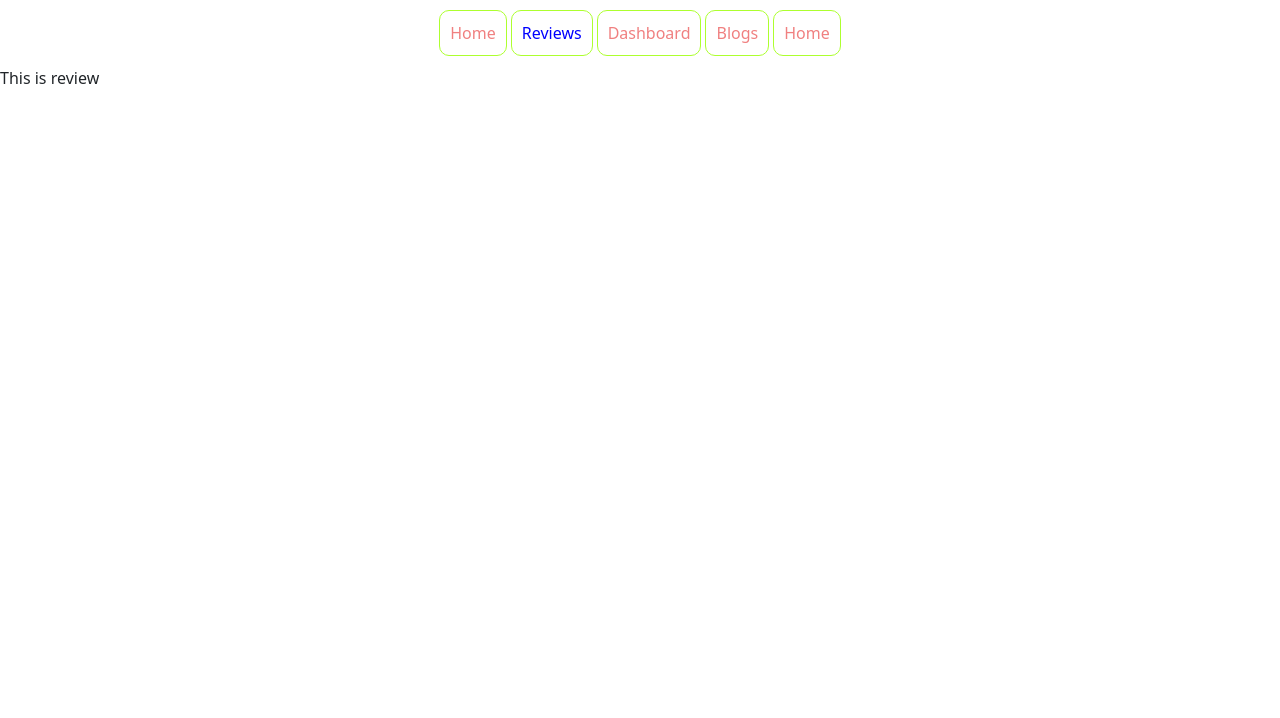
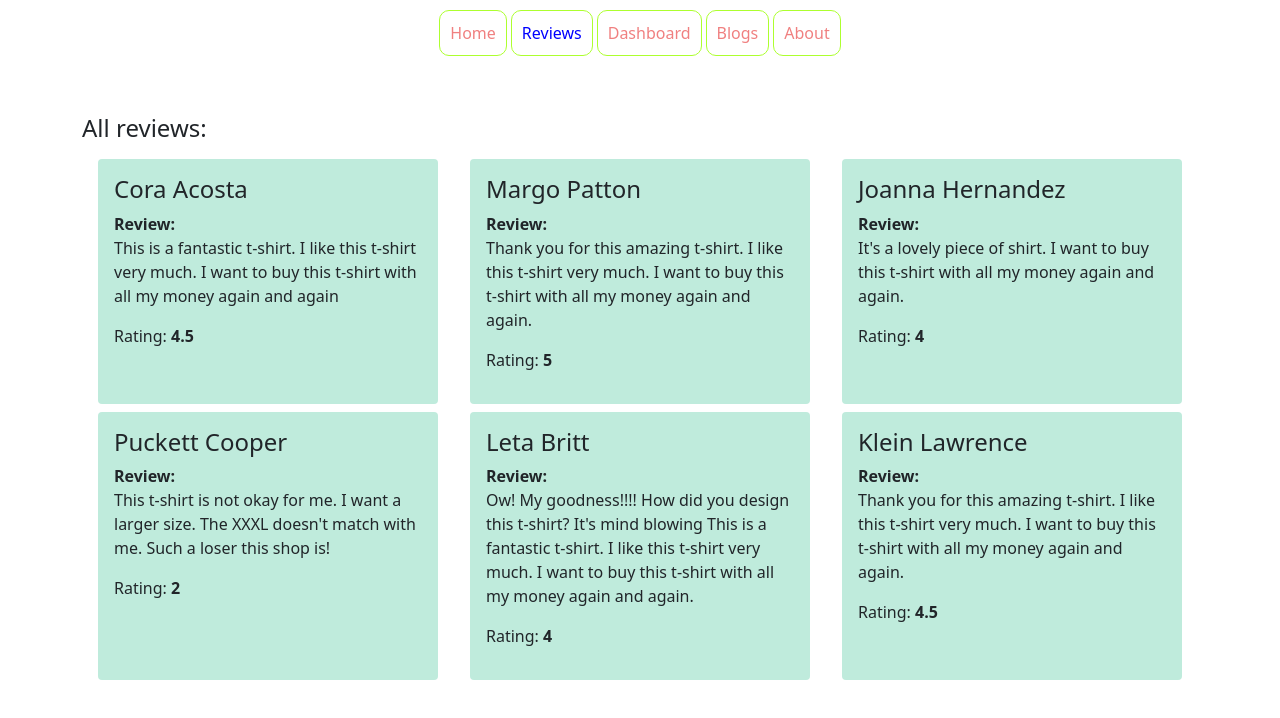
Before and after one commit to NirabHossain/product-analysis, a React (Create React App) app: page /reviews in a window 1280 px wide. Shown: the top 718 px of the page. Built offline with nearby package versions, Linux system fonts and the light colour scheme.

Commit message:
review page added

```diff
--- /dev/null
+++ b/public/reviews.json
@@ -0,0 +1,44 @@
+[
+  {
+    "_id": "624a0cb549182fade62a0311",
+    "index": 0,
+    "rating": 4.5,
+    "name": "Cora Acosta",
+    "review": "This is a fantastic t-shirt. I like this t-shirt very much. I  want to buy this t-shirt with all my money again and again\r\n"
+  },
+  {
+    "_id": "624a0cb5ef0ecb11c4c9fce7",
+    "index": 1,
+    "rating": 5,
+    "name": "Margo Patton",
+    "review": "Thank you for this amazing t-shirt. I like this t-shirt very much. I  want to buy this t-shirt with all my money again and again.\r\n"
+  },
+  {
+    "_id": "624a0cb5bf2c0f7c3beef7d7",
+    "index": 2,
+    "rating": 4,
+    "name": "Joanna Hernandez",
+    "review": "It's a lovely piece of shirt. I  want to buy this t-shirt with all my money again and again.\r\n"
+  },
+  {
+    "_id": "624a0cb592bc4cad4062b163",
+    "index": 3,
+    "rating": 2,
+    "name": "Puckett Cooper",
+    "review": "This t-shirt is not okay for me. I want a larger size. The XXXL doesn't match with me. Such a loser this shop is!\r\n"
+  },
+  {
+    "_id": "624a0cb53800b893d2e91c4b",
+    "index": 4,
+    "rating": 4,
+    "name": "Leta Britt",
+    "review": "Ow! My goodness!!!! How did you design this t-shirt? It's mind blowing This is a fantastic t-shirt. I like this t-shirt very much. I  want to buy this t-shirt with all my money again and again.\r\n"
+  },
+  {
+    "_id": "624a0cb50f4f66cd40a23477",
+    "index": 5,
+    "rating": 4.5,
+    "name": "Klein Lawrence",
+    "review": "Thank you for this amazing t-shirt. I like this t-shirt very much. I  want to buy this t-shirt with all my money again and again.\r\n"
+  }
+]
--- a/src/components/About/About.js
+++ b/src/components/About/About.js
@@ -2,9 +2,9 @@ import React from 'react';
 
 const About = () => {
     return (
-        <div className='text-center'>
-            <h1>My First Bootstrap Page</h1>
-            <p>Resize this responsive page to see the effect!</p>
+        <div className='text-center mt-5'>
+
+            <h1>This is all about the website</h1>
         </div>
     );
 };
--- a/src/components/Header/Header.js
+++ b/src/components/Header/Header.js
@@ -9,7 +9,7 @@ const Header = () => {
             <CustomLink to="/reviews">Reviews</CustomLink>
             <CustomLink to="/dashboard">Dashboard</CustomLink>
             <CustomLink to="blogs">Blogs</CustomLink>
-            <CustomLink to="about">Home</CustomLink>
+            <CustomLink to="about">About</CustomLink>
         </nav>
     );
 };
--- a/src/components/Home/Home.js
+++ b/src/components/Home/Home.js
@@ -1,10 +1,44 @@
 import React from 'react';
+import { Link } from 'react-router-dom';
+import useReviews from '../../hooks/useReviews';
+import Review from '../Review/Review';
+import shirt from './shirt.jpg';
+import './home.css';
+const Home = () => {
+    const [reviews] = useReviews();
+    // First 3 reviews
+    const users3 = reviews.slice(0, 3);
+    return (
+        <div className=" my-5 container ">
+            <div className='d-flex justify-content-around '>
+                <div>
+                    <h1>Heavy Metal <span style={{ color: "coral" }}>Store</span></h1>
+                    <p className='mt-5'>Get your favorite shirt now. Customize your taste</p>
+                    <p><strong>Try free for this month</strong></p>
+                </div>
+                <div className='w-75' >
+                    <img src={shirt} width="100%" alt="A t-shirt" />
+                </div>
+            </div>
 
-const Home = () => {
-    return (
-        <div>
-            This is home
+            <div>
+                <h3 className=' mt-5 text-center'>Customer Reviews</h3>
+                <div className='reviews d-md-grid mt-5'>
+                    {
+                        users3.map(user => <Review user={user}></Review>)
+                    }
+                </div>
+            </div>
+
+
+
+
+            <div className='text-center mt-5'>
+                <button type="submit" className='btn btn-secondary review-button'><Link to="/reviews" >See All Reviews</Link></button>
+            </div>
+
         </div>
+
     );
 };
 
--- /dev/null
+++ b/src/components/Home/home.css
@@ -0,0 +1,4 @@
+.review-button>*{
+    text-decoration: none;
+    color: white;
+}
--- /dev/null
+++ b/src/components/Review/Review.css
@@ -0,0 +1,4 @@
+.review{
+    background-color: rgb(191, 235, 220);
+
+}
--- /dev/null
+++ b/src/components/Review/Review.js
@@ -0,0 +1,15 @@
+import React from 'react';
+import './Review.css';
+const Review = ({user}) => {
+    const {name, review, rating} = user;
+    return (
+        <div className='mx-3 p-3 mt-2 rounded review'>
+            <h4>{name}</h4>
+            <strong>Review: </strong>
+            <p>{review}</p>
+            <p>Rating: <strong>{rating}</strong></p>
+        </div>
+    );
+};
+
+export default Review;
--- /dev/null
+++ b/src/components/Reviews/Reviews.css
@@ -0,0 +1,3 @@
+.reviews{
+    grid-template-columns: repeat(3,1fr);
+}
--- a/src/components/Reviews/Reviews.js
+++ b/src/components/Reviews/Reviews.js
@@ -1,9 +1,18 @@
 import React from 'react';
+import useReviews from '../../hooks/useReviews';
+import Review from '../Review/Review';
+import './Reviews.css';
 
 const Reviews = () => {
+    const [reviews] = useReviews();
     return (
-        <div>
-            This is review
+        <div className='container  mt-5'>
+            <h4>All reviews: </h4>
+            <div className='reviews d-md-grid'>
+                {
+                    reviews.map(user => <Review user={user}></Review>)
+                }
+            </div>
         </div>
     );
 };
--- /dev/null
+++ b/src/hooks/useReviews.js
@@ -0,0 +1,11 @@
+import { useEffect, useState } from "react"
+
+const useReviews = () =>{
+    const [reviews, setReviews] = useState([]);
+    useEffect(()=>{
+        fetch('reviews.json').then(res=>res.json()).then(data=>setReviews(data));
+    },[]);
+    return [reviews, setReviews];
+}
+
+export default useReviews;
```
Also changed, not shown: src/components/Home/shirt.jpg (added), 1 other file (tests, documents, lock files or other folders).
